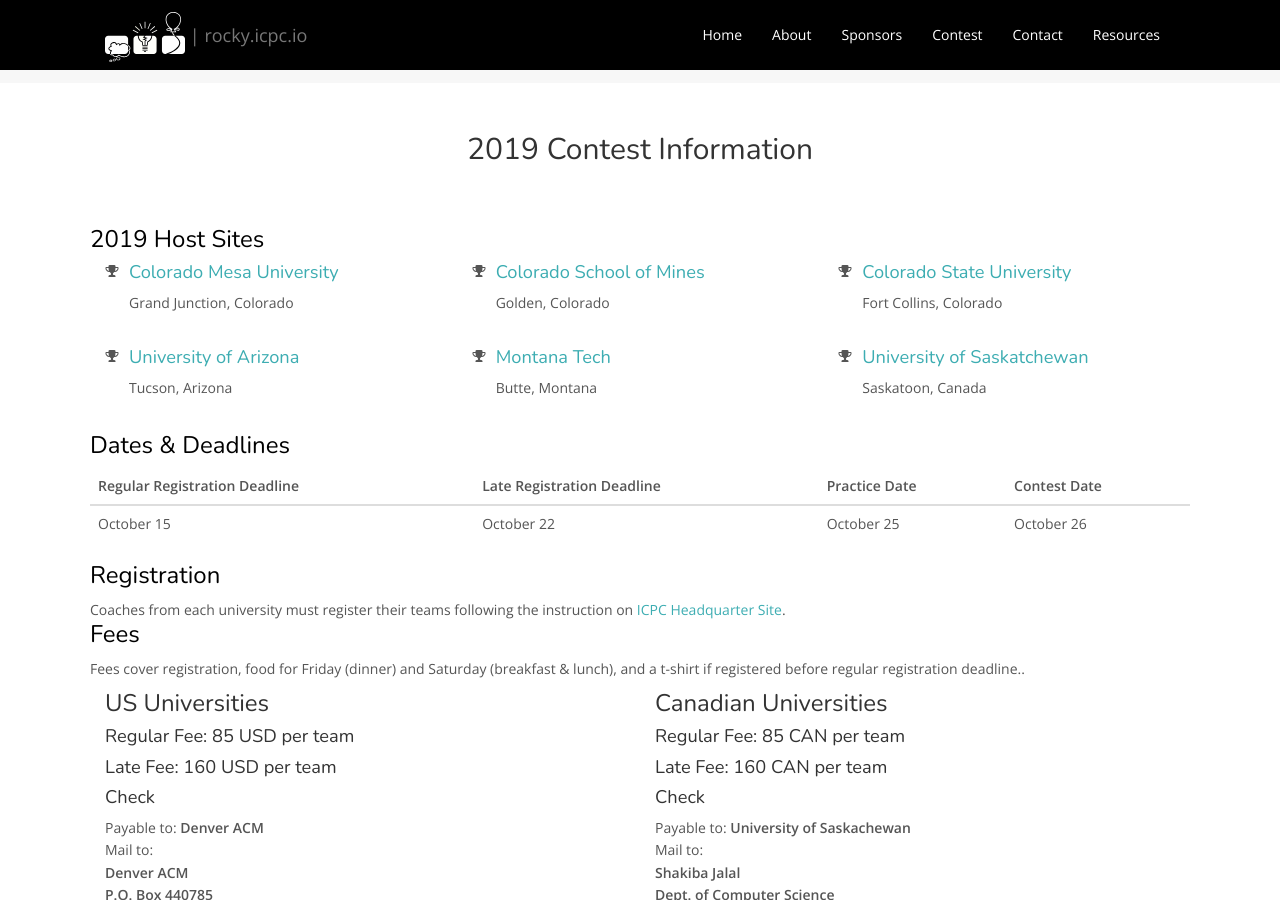
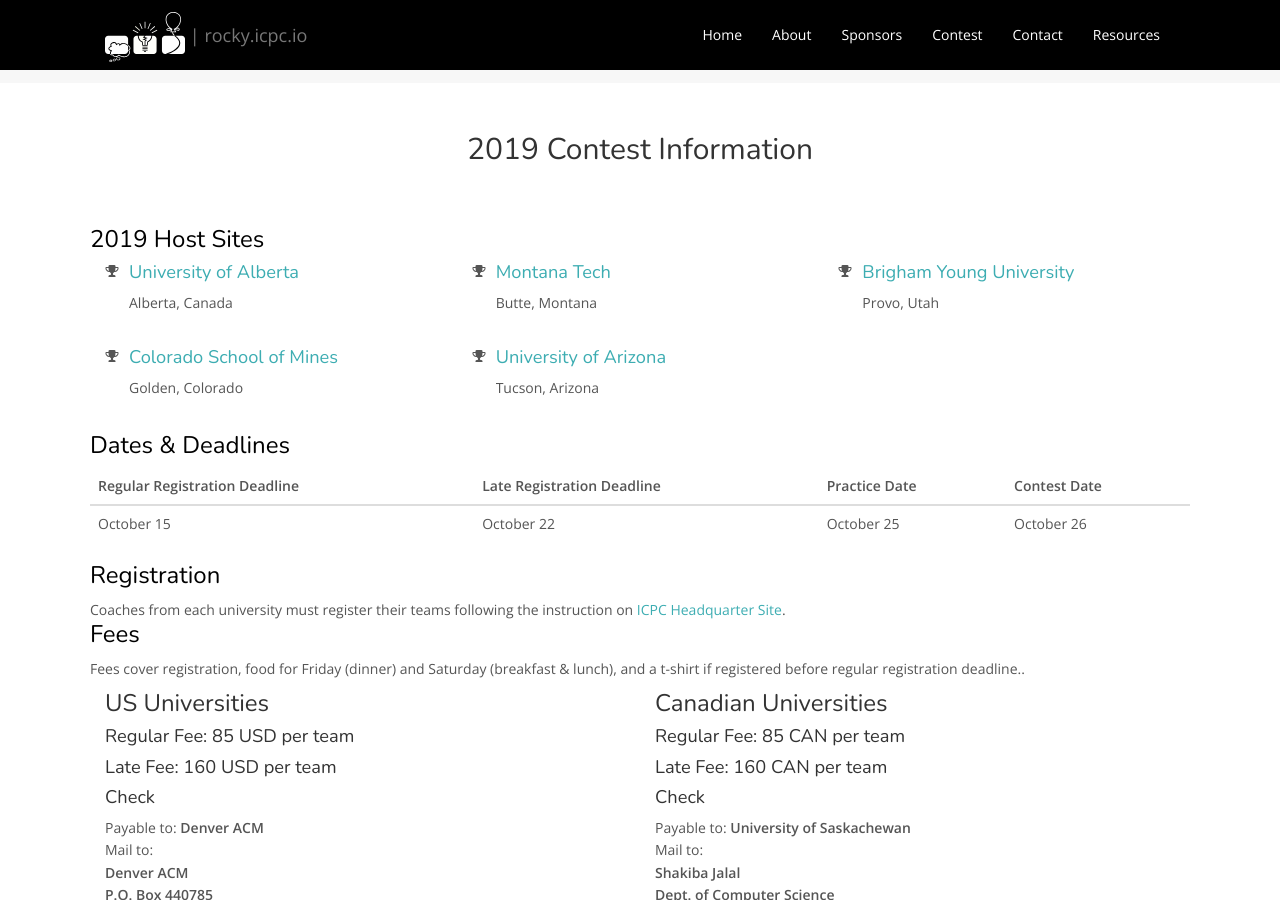
Before and after one commit to icpc/na-rocky-mountain-web, a Jekyll site: the page built from docs/index.html, in a window 1280 px wide and 900 px high, scrolled down 1796 px. Built offline with Jekyll 4.4.1, drawn with Linux system fonts in a browser that asks for light colours; nearby versions of some CDN libraries.

Commit message:
fix site names

```diff
--- a/docs/_data/sites.yml
+++ b/docs/_data/sites.yml
@@ -1,24 +1,20 @@
 # sites that hosts regional contests
-- name: Colorado Mesa University
-  location: Grand Junction, Colorado
-  url: https://rm-na.icpc.io/cmu/
+- name: University of Alberta
+  location: Alberta, Canada
+  url: https://rocky.icpc.io/uofs
+
+- name: Montana Tech
+  location: Butte, Montana
+  url: https://rocky.icpc.io/mt/
+
+- name: Brigham Young University
+  location: Provo, Utah
+  url: https://rocky.icpc.io/byu/
 
 - name: Colorado School of Mines
   location: Golden, Colorado
-  url: https://rm-na.icpc.io/cmu/
-
-- name: Colorado State University
-  location: Fort Collins, Colorado
-  url: https://rm-na.icpc.io/csu/
+  url: https://rocky.icpc.io/cmu/
 
 - name: University of Arizona
   location: Tucson, Arizona
-  url: https://rm-na.icpc.io/uofa
-
-- name: Montana Tech
-  location: Butte, Montana
-  url: https://rm-na.icpc.io/mt/
-
-- name: University of Saskatchewan
-  location: Saskatoon, Canada
-  url: https://rm-na.icpc.io/uofs
+  url: https://rocky.icpc.io/uofa
```
Also changed, not shown: 1 other file.
